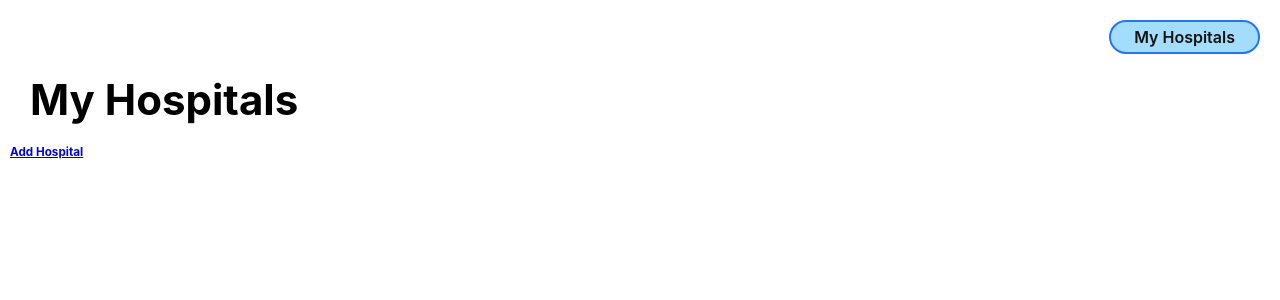
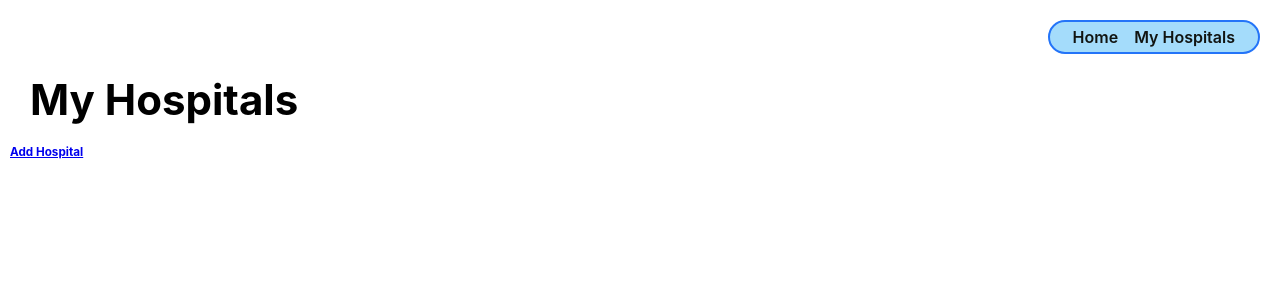
Before and after one commit to b-delacruz/device-finder, a Django app: page /hospitals/ in a window 1280 px wide. Shown: the top 300 px of the page. Run offline with Django 4.2, Linux system fonts and the light colour scheme; the visitor is signed in with stand-in values (Sample User, id 1); data that the repository does not hold is empty.

Commit message:
update nav dynamics

```diff
--- a/main_app/templates/base.html
+++ b/main_app/templates/base.html
@@ -21,6 +21,7 @@
     <nav>
       <ul>
         {% if user.is_authenticated %}
+        <li><a href="{% url 'home' %}">Home</a></li>
         <li><a href="{% url 'hospitals' %}">My Hospitals</a></li>
         {% else %}
         <li><a href="{% url 'home' %}">Home</a></li>
--- a/main_app/templates/home.html
+++ b/main_app/templates/home.html
@@ -16,6 +16,8 @@
 
   {% block content %}
 
+  {% if not user.is_authenticated %}
+
   <h1>Welcome to Device Finder!</h1>
 
   <form action="{% url 'home' %}" method="post" class="login">
@@ -25,7 +27,7 @@
     <input type="hidden" name="next" value="{{ next }}">
     <button type="submit" class="btn submit">Login</button>
   </form>
-
+  {% endif %}
   {% endblock %}
 
 </body>
```
